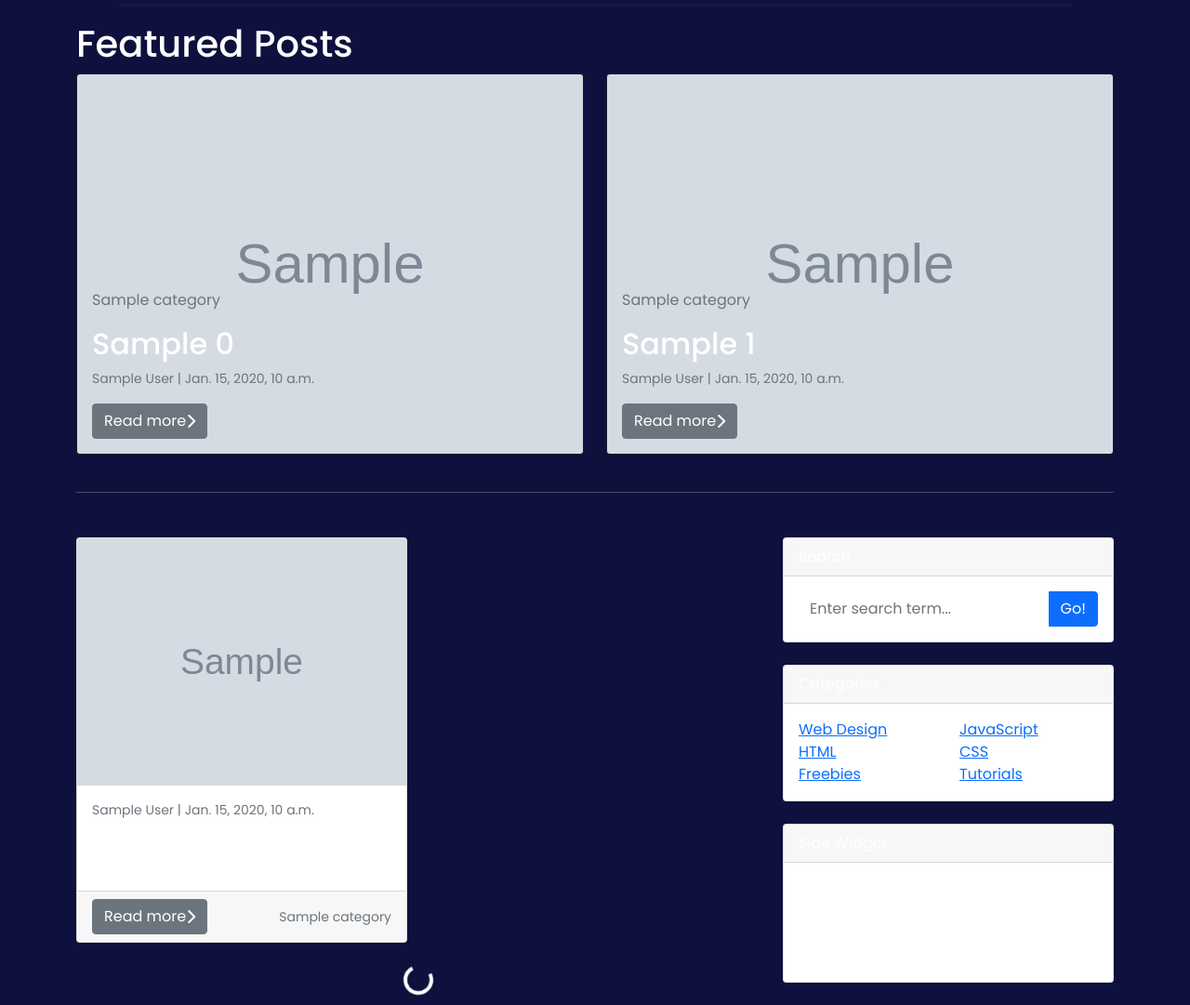
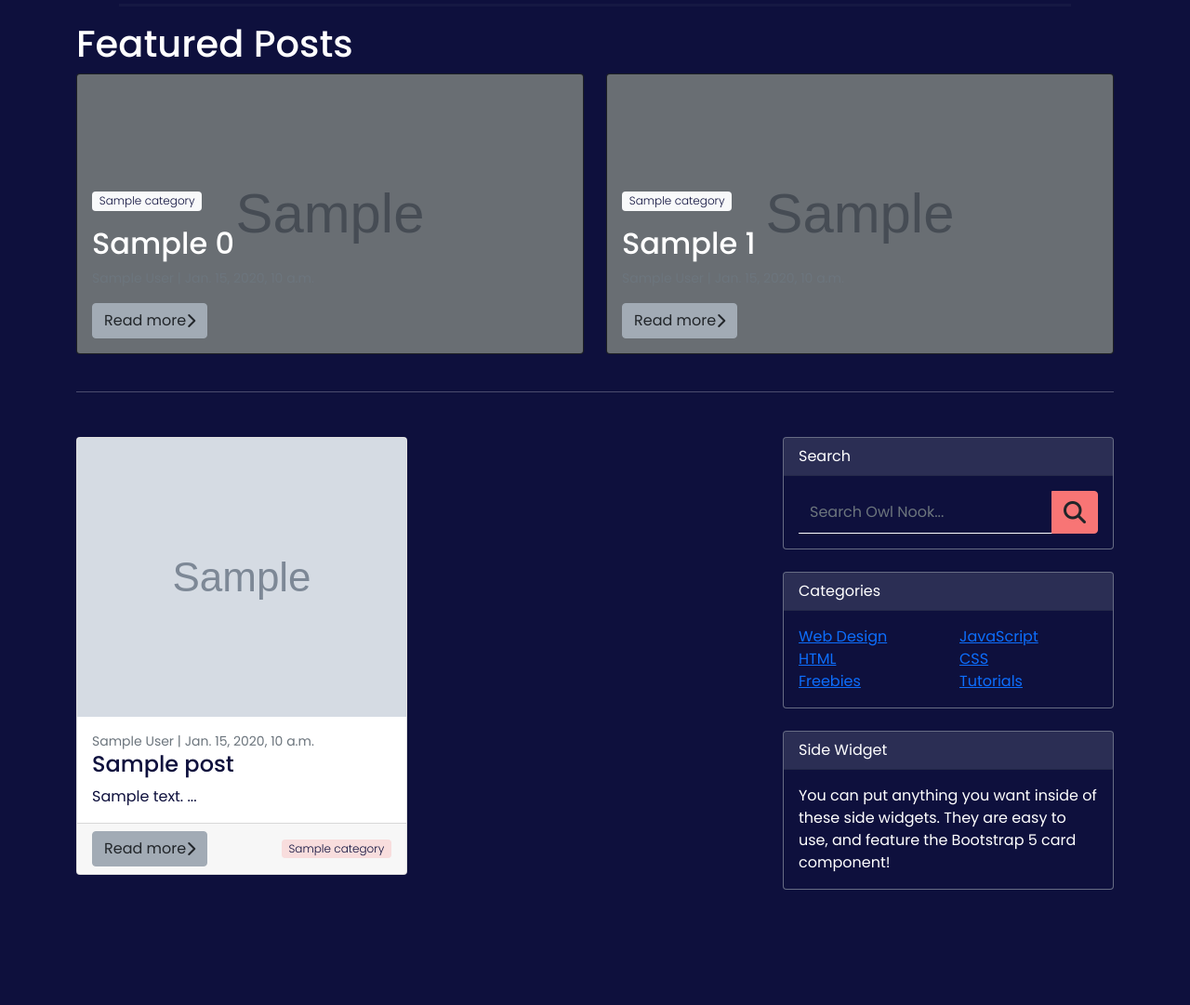
Before and after one commit to datonex/owl-nook-dx, a Django app: template blog/templates/blog/index.html in a window 1280 px wide. Shown: the part 71-1152 px from the top of the page at 93% size. After the commit the page ends 1028 px from the top, so only its background shows below. Run offline with Django 3.2, Linux system fonts and the light colour scheme; the template is opened without the code that fills it: most values are stand-ins (such as "Sample title", 1, 10 or a date in 2020); grey boxes marked "Sample" are stand-in pictures; some libraries are stand-ins or nearby versions.

Commit message:
Add infinite scrolling and style blog home page

```diff
--- /dev/null
+++ b/blog/static/blog/css/blog.css
@@ -0,0 +1,14 @@
+@import "../../../../static/css/base.css";
+
+.featured-post img {
+  height: 300px;
+  width: auto;
+  object-fit: cover;
+  opacity: 0.4;
+}
+
+.main-post img {
+  height: 300px;
+  width: 100%;
+  object-fit: cover;
+}
--- /dev/null
+++ b/blog/static/blog/js/lib/Waypoints/infinite.min.js
@@ -0,0 +1,7 @@
+/*!
+Waypoints Infinite Scroll Shortcut - 4.0.1
+Copyright © 2011-2016 Caleb Troughton
+Licensed under the MIT license.
+https://github.com/imakewebthings/waypoints/blob/master/licenses.txt
+*/
+!function(){"use strict";function t(n){this.options=i.extend({},t.defaults,n),this.container=this.options.element,"auto"!==this.options.container&&(this.container=this.options.container),this.$container=i(this.container),this.$more=i(this.options.more),this.$more.length&&(this.setupHandler(),this.waypoint=new o(this.options))}var i=window.jQuery,o=window.Waypoint;t.prototype.setupHandler=function(){this.options.handler=i.proxy(function(){this.options.onBeforePageLoad(),this.destroy(),this.$container.addClass(this.options.loadingClass),i.get(i(this.options.more).attr("href"),i.proxy(function(t){var n=i(i.parseHTML(t)),e=n.find(this.options.more),s=n.find(this.options.items);s.length||(s=n.filter(this.options.items)),this.$container.append(s),this.$container.removeClass(this.options.loadingClass),e.length||(e=n.filter(this.options.more)),e.length?(this.$more.replaceWith(e),this.$more=e,this.waypoint=new o(this.options)):this.$more.remove(),this.options.onAfterPageLoad(s)},this))},this)},t.prototype.destroy=function(){this.waypoint&&this.waypoint.destroy()},t.defaults={container:"auto",items:".infinite-item",more:".infinite-more-link",offset:"bottom-in-view",loadingClass:"infinite-loading",onBeforePageLoad:i.noop,onAfterPageLoad:i.noop},o.Infinite=t}();
--- a/blog/templates/blog/index.html
+++ b/blog/templates/blog/index.html
@@ -1,5 +1,15 @@
 {% extends 'base.html' %}
 {% load static %}
+
+{% block extra_css %}
+  <link rel="stylesheet" href="{% static 'blog/css/blog.css' %}" />
+{% endblock %}
+
+{% block extrajs %}
+  <script type="text/javascript" src="{% static 'blog/js/lib/Waypoints/jquery.waypoints.min.js' %}"></script>
+  <script type="text/javascript" src="{% static 'blog/js/lib/Waypoints/infinite.min.js' %}"></script>
+{% endblock %}
+
 {% block content %}
   <div class="container home-posts">
     <h1>Featured Posts</h1>
@@ -18,14 +28,14 @@
                 <img class="card-img" src="{{ posts.0.featured_image.url }}"/>
               {% endif %}
               <div class="card-img-overlay d-flex align-items-baseline flex-column justify-content-end">
-                <p class="text-muted text-white">{{ posts.0.category }}</p>
+                <p class="badge bg-light text-navy fw-light">{{ posts.0.category }}</p>
                 <h2 class="card-title h2">{{ posts.0.title }}</h2>
                 <p class="small text-muted text-white">
                   {{ posts.0.author }}
                   |
                   {{ posts.0.created_on }}
                 </p>
-                <a class="btn btn-secondary d-flex align-items-center justify-content-between" href="{% url 'post_detail' posts.0.slug %}">
+                <a class="btn btn-grey d-flex align-items-center justify-content-between" href="{% url 'post_detail' posts.0.slug %}">
                   Read more
                   <i class="fa fa-chevron-right d-flex align-items-center justify-content-between" aria-hidden="true"></i>
                 </a>
@@ -42,14 +52,14 @@
                 <img class="card-img" src="{{ posts.1.featured_image.url }}"/>
               {% endif %}
               <div class="card-img-overlay d-flex align-items-baseline flex-column justify-content-end">
-                <p class="text-muted text-white">{{ posts.1.category }}</p>
+                <p class="badge bg-light text-navy fw-light">{{ posts.1.category }}</p>
                 <h2 class="card-title h2">{{ posts.1.title }}</h2>
                 <p class="small text-muted">
                   {{ posts.1.author }}
                   |
                   {{ posts.1.created_on }}
                 </p>
-                <a class="btn btn-secondary d-flex align-items-center justify-content-between" href="{% url 'post_detail' posts.1.slug %}">Read more
+                <a class="btn btn-grey d-flex align-items-center justify-content-between" href="{% url 'post_detail' posts.1.slug %}">Read more
                   <i class="fa fa-chevron-right d-flex align-items-center justify-content-between" aria-hidden="true"></i>
                 </a>
 
@@ -62,13 +72,13 @@
     <hr class="mb-5">
     <div class="row">
       <div class="col-lg-8">
-        <!-- Nested row for non-featured blog posts-->
+        <!-- Nested row for non-featured blog posts large screens-->
         <div class="row infinite-container">
           {% for post in posts %}
-            <div class="card-group col-lg-6 infinite-item">
+            <div class="card-group col-lg-6 infinite-item text-navy">
               <!-- Blog post-->
-              <div class="card mb-4">
-                <a href="{% url 'post_detail' post.slug %}">
+              <div class="card mb-4 bg-white">
+                <a href="{% url 'post_detail' post.slug %}" class="main-post">
                   {% if "placeholder" in post.featured_image.url %}
                     <img class="card-img-top" src="https://res.cloudinary.com/datonex/image/upload/v1640619246/imadnfnd5k4y1pgaw9xu.jpg"/>
                   {% else %}
@@ -85,11 +95,10 @@
                     ...</p>
                 </div>
                 <div class="card-footer d-flex justify-content-between align-items-center">
-                  <a class="btn btn-secondary d-flex align-items-center justify-content-between" href="{% url 'post_detail' post.slug %}">Read more
+                  <a class="btn btn-grey d-flex align-items-center justify-content-between" href="{% url 'post_detail' post.slug %}">Read more
                     <i class="fa fa-chevron-right d-flex align-items-center justify-content-between" aria-hidden="true"></i>
                   </a>
-
-                  <small class="text-muted">{{ post.category }}</small>
+                  <small class="badge bg-coral-20 text-navy fw-light">{{ post.category }}</small>
                 </div>
               </div>
             </div>
@@ -98,27 +107,38 @@
         {% if page_obj.has_next %}
           <a class="infinite-more-link" href="?page={{ page_obj.next_page_number }}"></a>
         {% endif %}
-        <div class="d-flex justify-content-center spin-loader">
-          <div class="spinner-border" role="status">
-            <span class="sr-only">Loading...</span>
+        <div class="d-flex justify-content-center">
+          <div id="loading" class="spinner-border text-dp mx-auto" role="status" style="display: none;">
+            <span class="visually-hidden">Loading...</span>
           </div>
+          {% if posts.has_next %}
+            <a class="infinite-more-link btn btn-coral" href="?page={{ posts.next_page_number }}" type="button">
+              Loading ...
+            </a>
+          {% endif %}
         </div>
       </div>
       <!-- Side widgets-->
       <div class="col-lg-4">
         <!-- Search widget-->
-        <div class="card mb-4">
-          <div class="card-header">Search</div>
+        <div class="card mb-4 bg-navy border-grey-60">
+          <div class="card-header bg-grey-20">Search</div>
           <div class="card-body">
-            <div class="input-group">
-              <input class="form-control" type="text" placeholder="Enter search term..." aria-label="Enter search term..." aria-describedby="button-search"/>
-              <button class="btn btn-primary" id="button-search" type="button">Go!</button>
-            </div>
+            <form action="" method="GET">
+              <div class="input-group">
+                <input class="form-control" type="text" placeholder="Search Owl Nook..." aria-label="Search Owl Nook..." aria-describedby="button-search"/>
+                <button class="btn btn-coral" id="button-search" type="submit">
+                  <span class="icon mt-1">
+                    <i class="fa-solid fa-magnifying-glass"></i>
+                  </span>
+                </button>
+              </div>
+            </form>
           </div>
         </div>
         <!-- Categories widget-->
-        <div class="card mb-4">
-          <div class="card-header">Categories</div>
+        <div class="card mb-4 bg-navy border-grey-60">
+          <div class="card-header bg-grey-20">Categories</div>
           <div class="card-body">
             <div class="row">
               <div class="col-sm-6">
@@ -151,8 +171,8 @@
           </div>
         </div>
         <!-- Side widget-->
-        <div class="card mb-4">
-          <div class="card-header">Side Widget</div>
+        <div class="card mb-4 bg-navy border-grey-60">
+          <div class="card-header bg-grey-20">Side Widget</div>
           <div class="card-body">You can put anything you want inside of these side widgets. They are easy to use, and feature the Bootstrap 5 card component!</div>
         </div>
       </div>
@@ -162,6 +182,15 @@
 {% endblock %}
 {% block postload_js %}
   <script type="text/javascript">
-
+    /** Begin waypoint infinite scrolling */
+    var infinite = new Waypoint.Infinite({
+      element: $('.infinite-container')[0],
+      onBeforePageLoad: function () {
+        $('#loading').show();
+      },
+      onAfterPageLoad: function ($items) {
+        $('#loading').hide();
+      }
+    });
   </script>
 {% endblock %}
--- a/owl_nook/settings.py
+++ b/owl_nook/settings.py
@@ -185,6 +185,10 @@ DEFAULT_FILE_STORAGE = "cloudinary_storage.storage.MediaCloudinaryStorage"
 # TinyMCE configuration
 # https://django-tinymce.readthedocs.io/en/latest/installation.html#configuration
 
+TINYMCE_KEY = os.environ.get("TINYMCE_KEY")
+
+TINYMCE_JS_URL = f"https://cdn.tiny.cloud/1/{TINYMCE_KEY}/tinymce/5/tinymce.min.js"
+
 TINYMCE_DEFAULT_CONFIG = {
     "menubar": "edit view insert format tools table help",
     "plugins": "advlist autolink lists link image charmap preview anchor searchreplace visualblocks code "
@@ -199,7 +203,7 @@ TINYMCE_DEFAULT_CONFIG = {
     "content_style": "@import url('https://fonts.googleapis.com/css2?family=Poppins:ital,wght@0,100;0,200;0,300;0,400;0,500;0,600;0,800;0,900;1,100;1,200;1,300;1,400;1,500;1,600;1,700;1,800;1,900&display=swap');",
     "deprecation_warnings": "false",
 }
-
+TINYMCE_COMPRESSOR = False
 TINYMCE_SPELLCHECKER = True
 
 # Default primary key field type
--- a/static/css/base.css
+++ b/static/css/base.css
@@ -50,6 +50,26 @@ body {
   background-color: var(--grey-20) !important;
 }
 
+.bg-coral {
+  background-color: var(--coral) !important;
+}
+
+.bg-coral-80 {
+  background-color: var(--coral-80) !important;
+}
+
+.bg-coral-60 {
+  background-color: var(--coral-60) !important;
+}
+
+.bg-coral-40 {
+  background-color: var(--coral-40) !important;
+}
+
+.bg-coral-20 {
+  background-color: var(--coral-20) !important;
+}
+
 .bg-white-20 {
   background-color: var(--white-20) !important;
 }
@@ -88,6 +108,10 @@ body {
 
 .border-coral {
   border-color: var(--coral) !important;
+}
+
+.border-grey-60 {
+  border-color: var(--grey-60) !important;
 }
 
 .main-hr {
@@ -200,6 +224,28 @@ input[type="email"] {
   border-color: var(--coral) !important;
 }
 
+.btn-grey {
+  color: var(white) !important;
+  background-color: var(--grey) !important;
+  border-color: var(--grey) !important;
+}
+
+.btn-grey:hover {
+  color: var(--navy) !important;
+  background-color: white !important;
+  border-color: var(--grey);
+}
+
+.btn-check:active + .btn-grey,
+.btn-check:checked + .btn-grey,
+.btn-grey.active,
+.btn-grey.dropdown-toggle.show,
+.btn-grey:active {
+  color: var(--navy) !important;
+  background-color: white !important;
+  border-color: var(--grey) !important;
+}
+
 /* ------------- Navigation ------------- */
 
 .owlnook-logo {
```
Also changed, not shown: blog/static/blog/js/lib/Waypoints/jquery.waypoints.min.js (added).
